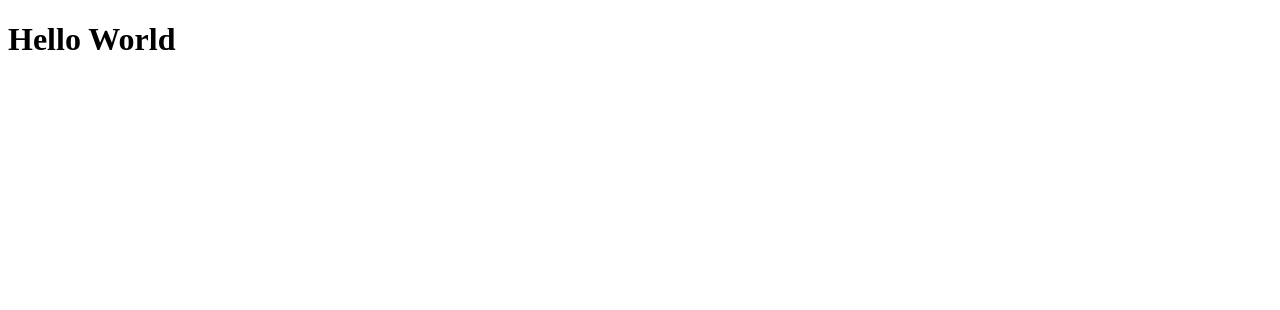
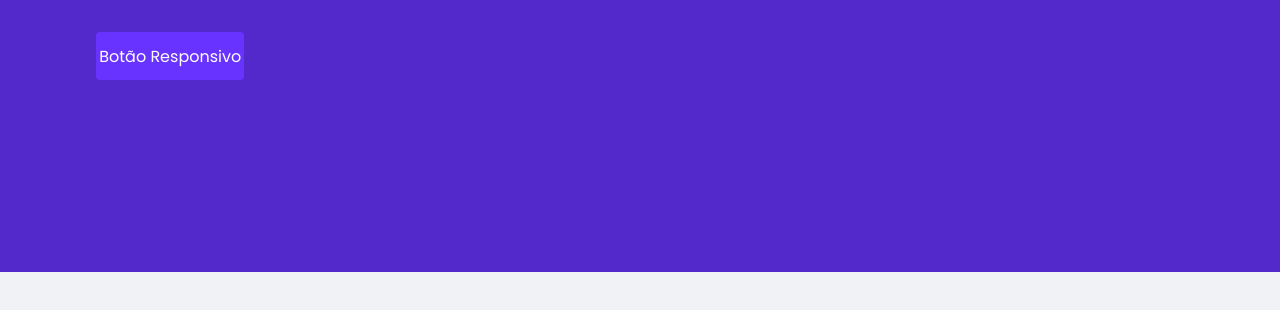
Before and after one commit to renanvzd/TEMPLATE-create-react-app, a React (Create React App) app: page / in a window 1280 px wide. Shown: the top 310 px of the page. Built offline with nearby package versions, Linux system fonts and the light colour scheme.

Commit message:
Components, Assets and Global style

```diff
--- a/package.json
+++ b/package.json
@@ -6,6 +6,7 @@
     "react": "^17.0.2",
     "react-dom": "^17.0.2",
     "react-scripts": "4.0.3",
+    "styled-components": "^5.3.0",
     "typescript": "^4.1.2",
     "web-vitals": "^1.0.1"
   },
@@ -16,7 +17,8 @@
     "@types/jest": "^26.0.15",
     "@types/node": "^12.0.0",
     "@types/react": "^17.0.0",
-    "@types/react-dom": "^17.0.0"
+    "@types/react-dom": "^17.0.0",
+    "@types/styled-components": "^5.1.11"
   },
   "scripts": {
     "start": "react-scripts start",
--- a/public/index.html
+++ b/public/index.html
@@ -1,43 +1,17 @@
 <!DOCTYPE html>
 <html lang="en">
   <head>
+    <link rel="preconnect" href="https://fonts.googleapis.com">
+    <link rel="preconnect" href="https://fonts.gstatic.com" crossorigin>
     <meta charset="utf-8" />
-    <link rel="icon" href="%PUBLIC_URL%/favicon.ico" />
     <meta name="viewport" content="width=device-width, initial-scale=1" />
-    <meta name="theme-color" content="#000000" />
-    <meta
-      name="description"
-      content="Web site created using create-react-app"
-    />
-    <link rel="apple-touch-icon" href="%PUBLIC_URL%/logo192.png" />
-    <!--
-      manifest.json provides metadata used when your web app is installed on a
-      user's mobile device or desktop. See https://developers.google.com/web/fundamentals/web-app-manifest/
-    -->
-    <link rel="manifest" href="%PUBLIC_URL%/manifest.json" />
-    <!--
-      Notice the use of %PUBLIC_URL% in the tags above.
-      It will be replaced with the URL of the `public` folder during the build.
-      Only files inside the `public` folder can be referenced from the HTML.
 
-      Unlike "/favicon.ico" or "favicon.ico", "%PUBLIC_URL%/favicon.ico" will
-      work correctly both with client-side routing and a non-root public URL.
-      Learn how to configure a non-root public URL by running `npm run build`.
-    -->
-    <title>React App</title>
+    <!-- <link rel="shortcut icon" href="favicon.png" type="image/png"> -->
+    <link href="https://fonts.googleapis.com/css2?family=Poppins:wght@400;500;600&display=swap" rel="stylesheet">
+    <title>Template Create React App</title>
   </head>
   <body>
     <noscript>You need to enable JavaScript to run this app.</noscript>
     <div id="root"></div>
-    <!--
-      This HTML file is a template.
-      If you open it directly in the browser, you will see an empty page.
-
-      You can add webfonts, meta tags, or analytics to this file.
-      The build step will place the bundled scripts into the <body> tag.
-
-      To begin the development, run `npm start` or `yarn start`.
-      To create a production bundle, use `npm run build` or `yarn build`.
-    -->
   </body>
 </html>
--- a/src/App.tsx
+++ b/src/App.tsx
@@ -1,9 +1,11 @@
+import { GlobalStyle } from "./styles/global";
+import { Header } from "./Components/Header";
+
 export function App() {
   return (
     <>
-      <div className="App">
-        <h1>Hello World</h1>
-      </div>
+      <Header />
+      <GlobalStyle />
     </>
   );
 }
--- /dev/null
+++ b/src/Components/Header/index.tsx
@@ -0,0 +1,16 @@
+// import logoImg from '../../assets/logo.svg'
+import { Container, Content } from './styles'
+
+export function Header() {
+  return (
+    <Container >
+      <Content>
+      {/* <img src={logoImg} alt="" /> */}
+      <button type="button">
+        Botão Responsivo
+      </button>
+
+      </Content>
+    </Container>
+  )
+}
--- /dev/null
+++ b/src/Components/Header/styles.ts
@@ -0,0 +1,31 @@
+import styled from 'styled-components';
+
+export const Container = styled.header`
+background: var(--blue);
+`
+
+export const Content = styled.div`
+  max-width: 1120px;
+  margin: 0 auto;
+  padding: 2rem 1rem 12rem;
+  display: flex;
+  align-items: center;
+  justify-content: space-between;
+
+  button {
+    font-size: 1rem;
+    color: #FFF;
+    background: var(--blue-light);
+    border: 0;
+    padding: 0.2rem;
+    border-radius: 0.25rem;
+    height: 3rem;
+
+    transition: filter 0.2s;
+
+    &:hover {
+      filter: brightness(0.9);
+    }
+  }
+
+`
--- /dev/null
+++ b/src/styles/global.ts
@@ -0,0 +1,53 @@
+import { createGlobalStyle } from "styled-components";
+
+export const GlobalStyle = createGlobalStyle`
+  :root {
+    --background: #F0F2F5;
+    --red:#E52E4D;
+    --green: #33CC95;
+    --blue:#5429CC;
+    --blue-light:#6933FF;
+    --text-title:#363F5F;
+    --text-body:#969CB2;
+    --shape:#FFFFFF;
+  }
+
+  * {
+    margin: 0;
+    padding: 0;
+    box-sizing: border-box;
+  }
+
+  html {
+    @media (max-width: 1080px) {
+      font-size: 93.75%large;
+    }
+
+    @media (max-width: 720px) {
+      font-size: 87.5%;
+    }
+  }
+
+  body {
+    background: var(--background);
+    -webkit-font-smoothing: antialiased;
+  }
+
+  body, input, textarea, button {
+    font-family: 'Poppins', sans-serif;
+    font-weight: 400;
+  }
+
+  h1, h2, h3, h4, h5, h6, strong {
+    font-weight: 600;
+  }
+
+  button {
+    cursor: pointer;
+  }
+
+  [disabled] {
+    opacity: 0.6;
+    cursor: not-allowed;
+  }
+`
```
Also changed, not shown: 1 other file (tests, documents, lock files or other folders).
